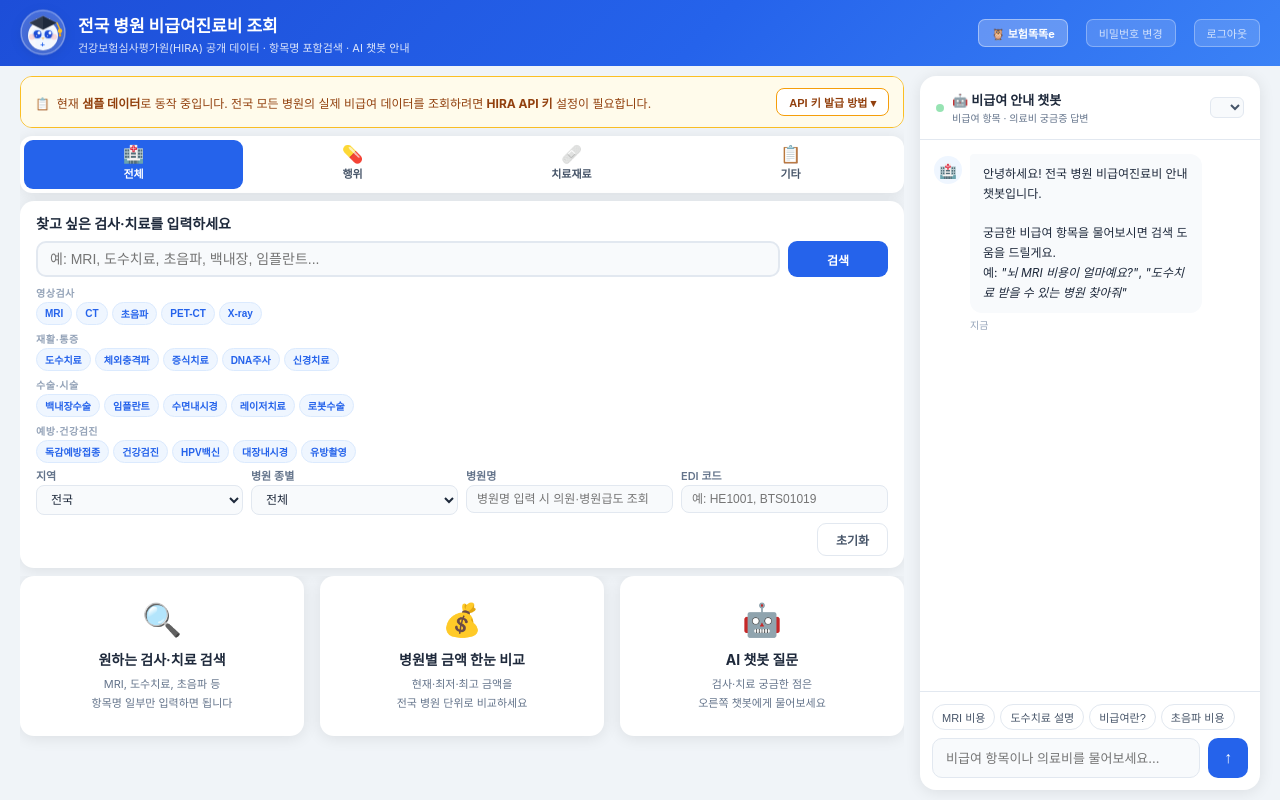
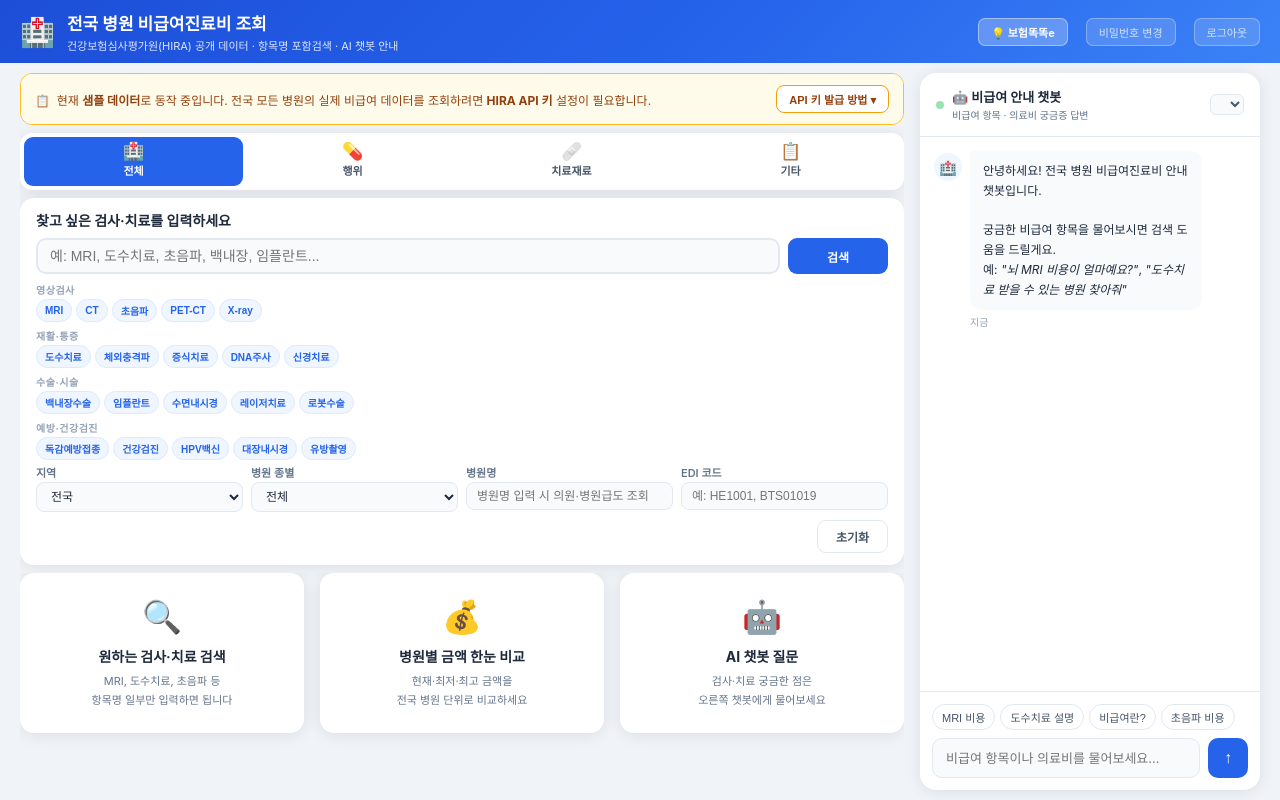
Before and after one commit to gamza1671-ops/youn, a Flask app: page / in a window 1280 px wide. Run offline with Flask 3, Linux system fonts and the light colour scheme; the visitor is signed in with stand-in values (Sample User, id 1); data that the repository does not hold is empty.

Commit message:
revert: 메인 페이지 헤더 원상복구 (🏥 아이콘)
Co-Authored-By: Claude Sonnet 4.6 <noreply@anthropic.com>

```diff
--- a/templates/index.html
+++ b/templates/index.html
@@ -23,12 +23,7 @@ body{font-family:'Apple SD Gothic Neo',-apple-system,BlinkMacSystemFont,'Segoe U
 header{background:linear-gradient(135deg,#1d4ed8 0%,#2563eb 55%,#3b82f6 100%);
        color:#fff;padding:10px 20px;flex-shrink:0}
 .hdr{max-width:1400px;margin:0 auto;display:flex;align-items:center;gap:12px}
-.hdr-icon{width:46px;height:46px;flex-shrink:0;overflow:visible;display:flex;align-items:center;justify-content:center}
-.owl-eye{transform-box:fill-box;transform-origin:center;animation:owlBlink 5s ease-in-out infinite}
-.owl-eye-r{animation-delay:.05s}
-@keyframes owlBlink{0%,88%,100%{transform:scaleY(1)}91%{transform:scaleY(.05)}94%{transform:scaleY(1)}}
-.hdr-icon svg{filter:drop-shadow(0 2px 6px rgba(0,0,0,.18));animation:owlBob 3s ease-in-out infinite}
-@keyframes owlBob{0%,100%{transform:translateY(0)}50%{transform:translateY(-2px)}}
+.hdr-icon{font-size:28px;line-height:1}
 .hdr h1{font-size:17px;font-weight:700;margin-bottom:2px}
 .hdr p{font-size:11px;opacity:.85}
 
@@ -238,37 +233,7 @@ tr:hover td{background:var(--blue-ll)}
 
 <header>
   <div class="hdr">
-    <div class="hdr-icon">
-      <svg width="46" height="46" viewBox="0 0 46 46" xmlns="http://www.w3.org/2000/svg">
-        <circle cx="23" cy="23" r="22" fill="rgba(255,255,255,0.18)" stroke="rgba(255,255,255,0.35)" stroke-width="1.5"/>
-        <polygon points="13,18 16.5,9 20,18" fill="white" opacity="0.92"/>
-        <polygon points="26,18 29.5,9 33,18" fill="white" opacity="0.92"/>
-        <polygon points="14.5,17 16.5,11.5 18.5,17" fill="#bfdbfe" opacity="0.7"/>
-        <polygon points="27.5,17 29.5,11.5 31.5,17" fill="#bfdbfe" opacity="0.7"/>
-        <circle cx="23" cy="26" r="15" fill="white" opacity="0.96"/>
-        <circle cx="17.5" cy="25" r="5.5" fill="#dbeafe"/>
-        <circle cx="28.5" cy="25" r="5.5" fill="#dbeafe"/>
-        <circle class="owl-eye"            cx="17.5" cy="25" r="4" fill="#1d4ed8"/>
-        <circle class="owl-eye owl-eye-r"  cx="28.5" cy="25" r="4" fill="#1d4ed8"/>
-        <circle cx="19" cy="23.5" r="1.5" fill="white"/>
-        <circle cx="30" cy="23.5" r="1.5" fill="white"/>
-        <circle cx="16.5" cy="26.5" r="0.7" fill="rgba(255,255,255,0.6)"/>
-        <circle cx="27.5" cy="26.5" r="0.7" fill="rgba(255,255,255,0.6)"/>
-        <path d="M21.5,28.5 L23,31 L24.5,28.5 Z" fill="#f59e0b"/>
-        <circle cx="12" cy="27.5" r="3" fill="#fca5a5" opacity="0.4"/>
-        <circle cx="34" cy="27.5" r="3" fill="#fca5a5" opacity="0.4"/>
-        <ellipse cx="23" cy="34.5" rx="7.5" ry="5.5" fill="#eff6ff" opacity="0.75"/>
-        <text x="20.3" y="37.5" font-size="8" fill="#2563eb" font-weight="900" font-family="Arial,sans-serif">+</text>
-        <rect x="17.5" y="12" width="11" height="5.5" rx="1.2" fill="#0f172a"/>
-        <polygon points="9,13.5 23,6.5 37,13.5 23,20.5" fill="#1e293b"/>
-        <polygon points="9,13.5 23,6.5 23,20.5" fill="rgba(255,255,255,0.08)"/>
-        <polygon points="9,13.5 23,6.5 37,13.5 23,20.5" fill="none" stroke="rgba(255,255,255,0.22)" stroke-width="0.7"/>
-        <line x1="37" y1="13.5" x2="40" y2="20" stroke="#fbbf24" stroke-width="1.4" stroke-linecap="round"/>
-        <circle cx="40" cy="21.5" r="2.2" fill="#fbbf24"/>
-        <line x1="40" y1="21.5" x2="40" y2="25" stroke="#fbbf24" stroke-width="1" stroke-linecap="round"/>
-        <circle cx="40" cy="26" r="1.3" fill="#f59e0b"/>
-      </svg>
-    </div>
+    <div class="hdr-icon">🏥</div>
     <div style="flex:1">
       <h1>전국 병원 비급여진료비 조회</h1>
       <p>건강보험심사평가원(HIRA) 공개 데이터 · 항목명 포함검색 · AI 챗봇 안내
@@ -281,7 +246,7 @@ tr:hover td{background:var(--blue-ll)}
        border:1px solid rgba(255,255,255,.4);border-radius:7px;padding:5px 12px;
        text-decoration:none;white-space:nowrap;margin-right:6px;font-weight:700;transition:background .2s"
        onmouseover="this.style.background='rgba(255,255,255,.35)'"
-       onmouseout="this.style.background='rgba(255,255,255,.25)'">🦉 보험똑똑e</a>
+       onmouseout="this.style.background='rgba(255,255,255,.25)'">💡 보험똑똑e</a>
     <a href="/change-password" style="font-size:11px;color:rgba(255,255,255,.75);background:rgba(255,255,255,.15);
        border:1px solid rgba(255,255,255,.3);border-radius:7px;padding:5px 12px;
        text-decoration:none;white-space:nowrap;margin-right:6px;transition:background .2s"
```
